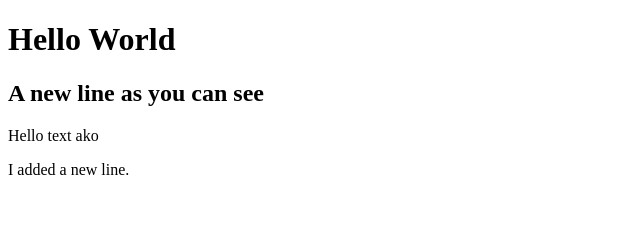
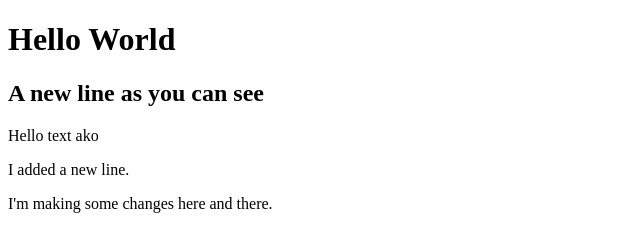
Before and after one commit to maygiron124/Sample-, a plain HTML site: page index.html in a window 1280 px wide. Shown: the whole page, without its empty margins (0-640 px from the left). Drawn offline with Linux system fonts and the light colour scheme.

Commit message:
Updated HTML

```diff
--- a/index.html
+++ b/index.html
@@ -11,6 +11,8 @@
   <h2> A new line as you can see </h2>
 <p>Hello text ako</p>
 <p>I added a new line. </p>
+
+I'm making some changes here and there.
 </div>
 </body>
 </html>
```
